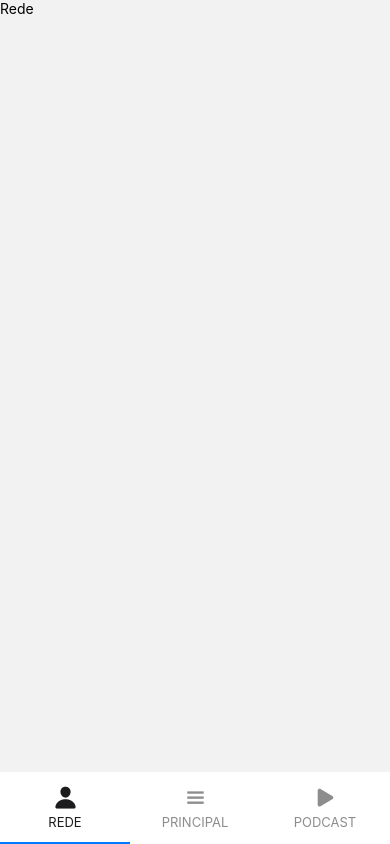
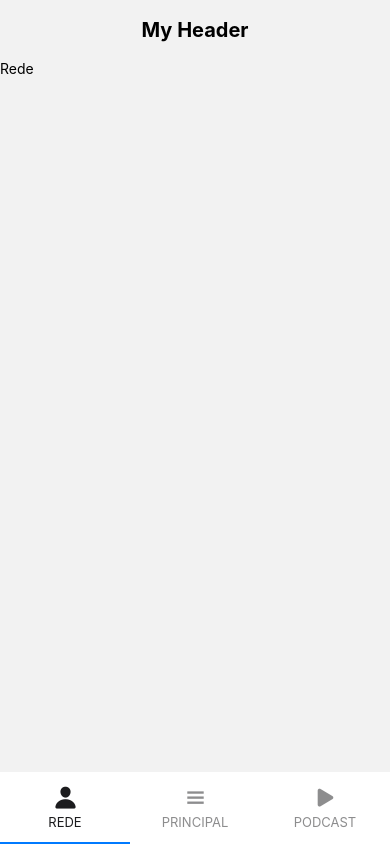
Before and after one commit to Luanbian/Igestant-App, a React Native app: screen / in a window 390 px wide. Built offline with nearby package versions, Linux system fonts and the light colour scheme.

Commit message:
feat: add header

```diff
--- a/App.js
+++ b/App.js
@@ -1,7 +1,11 @@
 import Routes from './src/routes'
+import MyHeader from './src/components/header/header';
 
 export default function App() {
   return (
-    <Routes/>
+    <>
+      <MyHeader/>
+      <Routes/>
+    </>
   );
 }
--- /dev/null
+++ b/src/components/header/header.js
@@ -0,0 +1,22 @@
+import { View, Text, StyleSheet } from 'react-native';
+
+const MyHeader = () => (
+  <View style={styles.headerContainer}>
+    <Text style={styles.headerText}>My Header</Text>
+  </View>
+);
+
+const styles = StyleSheet.create({
+  headerContainer: {
+    height: 60,
+    backgroundColor: '#f2f2f2',
+    alignItems: 'center',
+    justifyContent: 'center',
+  },
+  headerText: {
+    fontSize: 20,
+    fontWeight: 'bold',
+  },
+});
+
+export default MyHeader;
```
